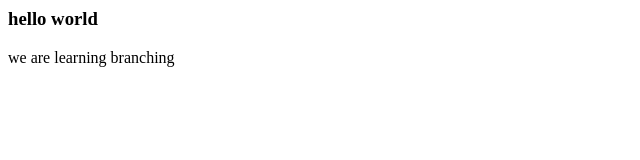
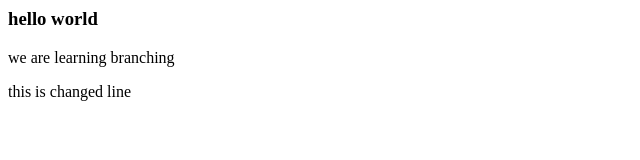
Before and after one commit to shruti2603git/learnBranch, a plain HTML site: page index.html in a window 1280 px wide. Shown: the whole page, without its empty margins (0-640 px from the left). Drawn offline with Linux system fonts and the light colour scheme.

Commit message:
changed line

```diff
--- a/index.html
+++ b/index.html
@@ -1,2 +1,3 @@
 <h3>hello world</h3>
 <p>we are learning branching</p>
+<p>this is changed line</p>
```
